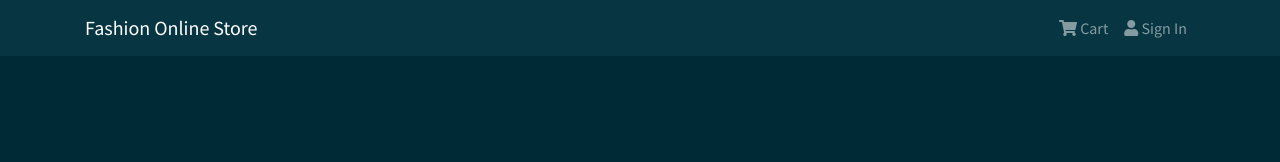
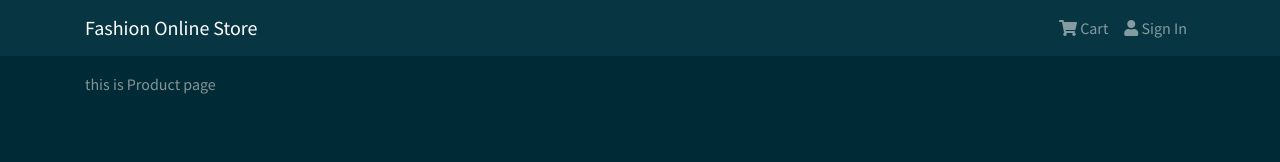
Before and after one commit to eduanathaci/online_shop, a React (Create React App) app in the folder browser/: page /product/1 in a window 1280 px wide. Shown: the top 162 px of the page. Built offline with nearby package versions, Linux system fonts and the light colour scheme.

Commit message:
added product page

```diff
--- a/browser/src/App.js
+++ b/browser/src/App.js
@@ -1,8 +1,11 @@
 import Header from './components/Header'
 import Footer from './components/Footer'
 import { Container } from 'react-bootstrap'
+import { BrowserRouter, Route } from 'react-router-dom'
+
+// screens
 import Home from './screens/Home'
-import { BrowserRouter, Route } from 'react-router-dom'
+import Product from './screens/Product'
 
 const App = () => {
   return (
@@ -11,6 +14,7 @@ const App = () => {
       <main className="py-3">
         <Container>
           <Route path="/" component={Home} exact />
+          <Route path="/product/:id" component={Product} />
         </Container>
       </main>
       <Footer />
--- /dev/null
+++ b/browser/src/screens/Product.js
@@ -0,0 +1,11 @@
+import React from 'react'
+
+const Product = () => {
+  return (
+    <div>
+      this is Product page
+    </div>
+  )
+}
+
+export default Product
```
